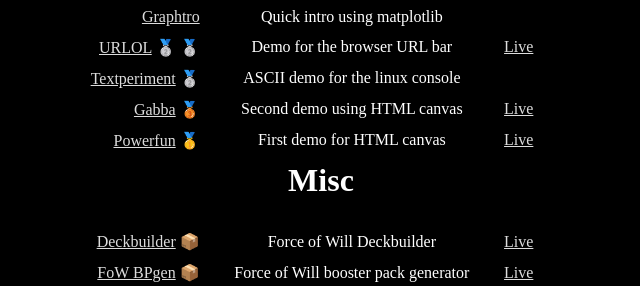
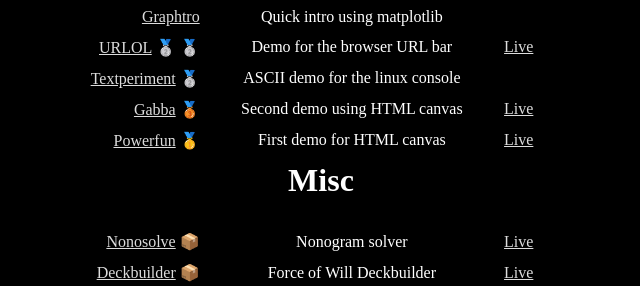
Before and after one commit to Achifaifa/web2, a plain HTML site: page projects.html in a window 1280 px wide. Shown: the part 666-952 px from the top of the page, without its empty margins (319-959 px from the left). Drawn offline with Linux system fonts and the light colour scheme; a web font is replaced by a local one.

Commit message:
Update projects.html

```diff
--- a/projects.html
+++ b/projects.html
@@ -112,6 +112,11 @@
 
     <tr><td colspan=3><center><h1>Misc</td></tr>
     <tr>
+      <td align="right"><a href="https://github.com/achifaifa/nonosolve">Nonosolve</a> 📦</td>
+      <td><center>Nonogram solver</td>
+      <td><a href="https://achifaifa.github.io/nonosolve">Live</a></td>
+    </tr>
+    <tr>
       <td align="right"><a href="https://github.com/attoractiamem/deckbuilder">Deckbuilder</a> 📦</td>
       <td><center>Force of Will Deckbuilder</td>
       <td><a href="https://attoractiamem.github.io/deckbuilder">Live</a></td>
```
